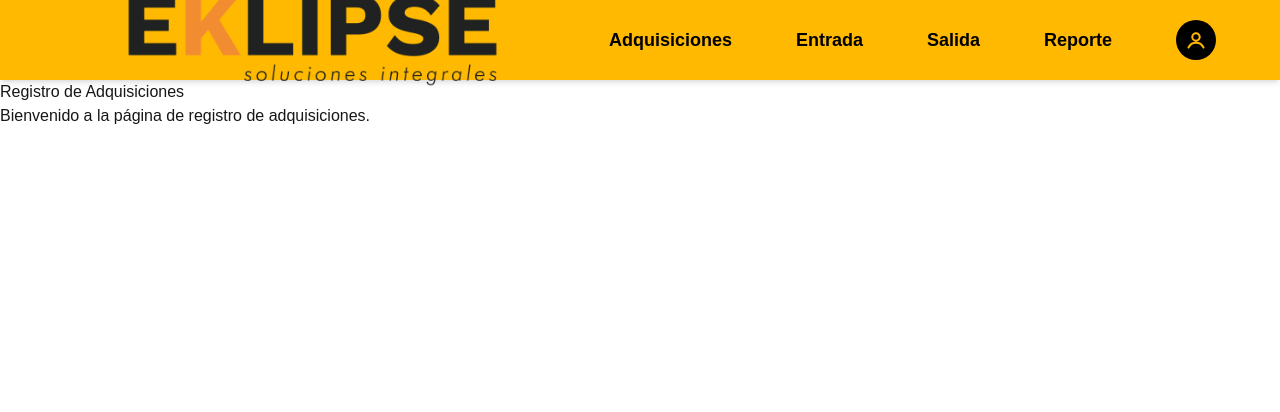
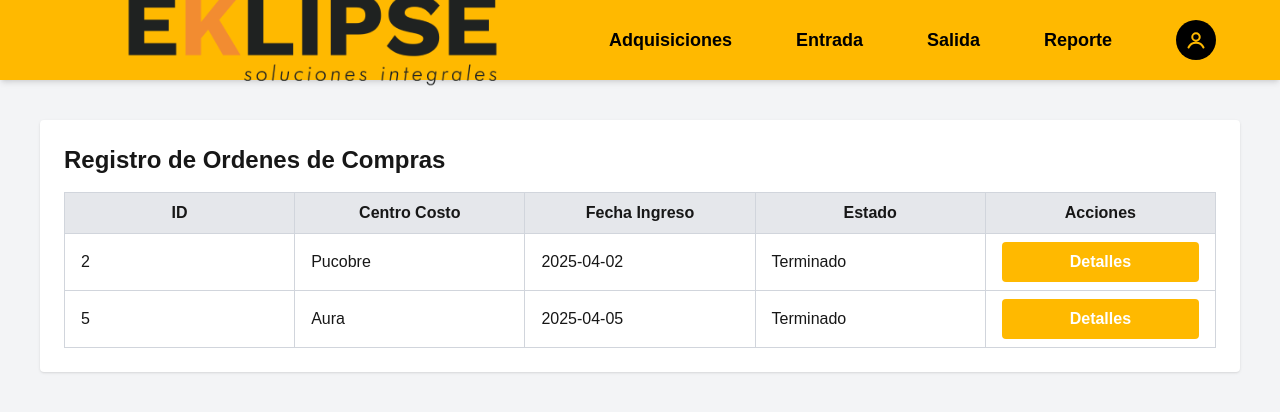
Before and after one commit to JoshirC/frontend-EKL, a Next.js app: page /adquisiciones/registro in a window 1280 px wide. Shown: the top 412 px of the page. Built offline with nearby package versions, Linux system fonts and the light colour scheme.

Commit message:
new: json y paginas de registro y acopio

```diff
--- /dev/null
+++ b/public/api/copiaProducto.json
@@ -0,0 +1,27 @@
+[
+  {
+    "CodigoProducto": "P001",
+    "cantidad": 100,
+    "etiqueta": "normal"
+  },
+  {
+    "CodigoProducto": "P002",
+    "cantidad": 50,
+    "etiqueta": "trazable"
+  },
+  {
+    "CodigoProducto": "P003",
+    "cantidad": 200,
+    "etiqueta": "normal"
+  },
+  {
+    "CodigoProducto": "P004",
+    "cantidad": 75,
+    "etiqueta": "trazable"
+  },
+  {
+    "CodigoProducto": "P005",
+    "cantidad": 120,
+    "etiqueta": "trazable"
+  }
+]
--- /dev/null
+++ b/public/api/detalleSalidaAcopio.json
@@ -0,0 +1,32 @@
+[
+  {
+    "idDetalleSalidaAcopio": 1,
+    "idAcopio": 1,
+    "FolioGuia": "FG-1001",
+    "ConceptoGuia": "Despacho a Sucursal Norte"
+  },
+  {
+    "idDetalleSalidaAcopio": 2,
+    "idAcopio": 2,
+    "FolioGuia": "FG-1002",
+    "ConceptoGuia": "Retiro para planta central"
+  },
+  {
+    "idDetalleSalidaAcopio": 3,
+    "idAcopio": 3,
+    "FolioGuia": "FG-1003",
+    "ConceptoGuia": "Entrega cliente especial"
+  },
+  {
+    "idDetalleSalidaAcopio": 4,
+    "idAcopio": 4,
+    "FolioGuia": "FG-1004",
+    "ConceptoGuia": "Transporte urgente"
+  },
+  {
+    "idDetalleSalidaAcopio": 5,
+    "idAcopio": 5,
+    "FolioGuia": "FG-1005",
+    "ConceptoGuia": "Transferencia entre centros"
+  }
+]
--- /dev/null
+++ b/public/api/ordenAcopio.json
@@ -0,0 +1,32 @@
+[
+  {
+    "idAcopio": 1,
+    "CentroCosto": "Pucobre",
+    "Fecha": "2025-04-01",
+    "Estado": "Pendiente"
+  },
+  {
+    "idAcopio": 2,
+    "CentroCosto": "Pucobre",
+    "Fecha": "2025-04-02",
+    "Estado": "Terminado"
+  },
+  {
+    "idAcopio": 3,
+    "CentroCosto": "Rio Blanco",
+    "Fecha": "2025-04-03",
+    "Estado": "Pendiente"
+  },
+  {
+    "idAcopio": 4,
+    "CentroCosto": "CNN",
+    "Fecha": "2025-04-04",
+    "Estado": "Pendiente"
+  },
+  {
+    "idAcopio": 5,
+    "CentroCosto": "Aura",
+    "Fecha": "2025-04-05",
+    "Estado": "Terminado"
+  }
+]
--- /dev/null
+++ b/public/api/usuario.json
@@ -0,0 +1,37 @@
+[
+  {
+    "Rut": "12345678-9",
+    "Nombre": "Juan Pérez",
+    "Correo": "juan@example.com",
+    "Contraseña": "1234",
+    "Rol": "Administrador"
+  },
+  {
+    "Rut": "87654321-0",
+    "Nombre": "María Soto",
+    "Correo": "maria@example.com",
+    "Contraseña": "abcd",
+    "Rol": "Usuario"
+  },
+  {
+    "Rut": "19283746-5",
+    "Nombre": "Luis Rojas",
+    "Correo": "luis@example.com",
+    "Contraseña": "qwerty",
+    "Rol": "Supervisor"
+  },
+  {
+    "Rut": "56473829-1",
+    "Nombre": "Camila Díaz",
+    "Correo": "camila@example.com",
+    "Contraseña": "pass123",
+    "Rol": "Usuario"
+  },
+  {
+    "Rut": "91827364-2",
+    "Nombre": "Pedro Gómez",
+    "Correo": "pedro@example.com",
+    "Contraseña": "admin2024",
+    "Rol": "Administrador"
+  }
+]
--- a/src/app/adquisiciones/acopio/page.tsx
+++ b/src/app/adquisiciones/acopio/page.tsx
@@ -1,14 +1,44 @@
 "use client";
-import React, { useState } from "react";
+import React, { useState, useEffect } from "react";
 import NuevaOrdenAcopio from "@/components/adquisiciones/nuevaOrdenAcopio";
+
+type OrdenAcopio = {
+  idAcopio: number;
+  CentroCosto: string;
+  Fecha: string;
+  Estado: string;
+};
+
 const AcopioPage: React.FC = () => {
   const [modalNuevaOrdenAcopio, setModalNuevaOrdenAcopio] = useState(false);
+  const [ordenes, setOrdenes] = useState<OrdenAcopio[]>([]);
+
   const abrirModalNuevaOrdenAcopio = () => {
-    setModalNuevaOrdenAcopio(!modalNuevaOrdenAcopio);
+    setModalNuevaOrdenAcopio(true);
   };
+
   const cerrarModalNuevaOrdenAcopio = () => {
-    setModalNuevaOrdenAcopio(!modalNuevaOrdenAcopio);
+    setModalNuevaOrdenAcopio(false);
   };
+
+  useEffect(() => {
+    const fetchOrdenes = async () => {
+      try {
+        const response = await fetch("/api/ordenAcopio.json");
+        const data = await response.json();
+        // El backend debe traerme ya filtrado este dato.
+        const ordenesPendientes = data.filter(
+          (orden: OrdenAcopio) => orden.Estado === "Pendiente"
+        );
+        setOrdenes(ordenesPendientes);
+      } catch (error) {
+        console.error("Error al cargar el JSON:", error);
+      }
+    };
+
+    fetchOrdenes();
+  }, []);
+
   return (
     <div className="p-10">
       <NuevaOrdenAcopio
@@ -21,9 +51,7 @@ const AcopioPage: React.FC = () => {
           <div className="text-2xl font-semibold">Lista de Acopio</div>
           <button
             className="bg-amber-400 text-white font-semibold p-4 rounded hover:bg-amber-500 transition duration-300"
-            onClick={() => {
-              abrirModalNuevaOrdenAcopio();
-            }}
+            onClick={abrirModalNuevaOrdenAcopio}
           >
             Nueva Orden de Acopio
           </button>
@@ -31,36 +59,45 @@ const AcopioPage: React.FC = () => {
         <table className="table-fixed w-full border-collapse border border-gray-200 mt-2">
           <thead className="bg-gray-200">
             <tr>
-              <th className="border border-gray-300 p-2 text-left">ID</th>
-              <th className="border border-gray-300 p-2 text-left">
-                Centro Costo
-              </th>
-              <th className="border border-gray-300 p-2 text-left">
+              <th className="border border-gray-300 px-4 py-2 ">ID</th>
+              <th className="border border-gray-300 px-4 py-2">Centro Costo</th>
+              <th className="border border-gray-300 px-4 py-2">
                 Fecha Ingreso
               </th>
-              <th className="border border-gray-300 p-2 text-left">Estado</th>
-              <th className="border border-gray-300 p-2 text-left">Acciones</th>
+              <th className="border border-gray-300 px-4 py-2">Estado</th>
+              <th className="border border-gray-300 px-4 py-2">Acciones</th>
             </tr>
           </thead>
-          {/* Hacer un Map de las listas con estado Pendiente */}
           <tbody>
-            <tr className="hover:bg-gray-100">
-              <td className="border border-gray-300 p-2">1</td>
-              <td className="border border-gray-300 p-2">Centro 1</td>
-              <td className="border border-gray-300 p-2">2023-10-01</td>
-              <td className="border border-gray-300 p-2">Pendiente</td>
-              <td className="p-2 flex justify-center">
-                <button className="bg-amber-400 text-white font-semibold px-4 py-2 rounded hover:bg-amber-500 transition duration-300">
+            {ordenes.map((orden) => (
+              <tr key={orden.idAcopio}>
+                <td className="border border-gray-300 px-4 py-2">
+                  {orden.idAcopio}
+                </td>
+                <td className="border border-gray-300 px-4 py-2">
+                  {orden.CentroCosto}
+                </td>
+                <td className="border border-gray-300 px-4 py-2">
+                  {orden.Fecha}
+                </td>
+                <td className="border border-gray-300 px-4 py-2">
+                  {orden.Estado}
+                </td>
+                <td className="border border-gray-300 px-4 py-2">
+                  <div className="flex justify-center space-x-4">
+                    <button className="bg-orange-400 text-white font-semibold px-4 py-2 rounded hover:bg-orange-600 transition duration-300">
                       Editar
                     </button>
-                <button className="bg-red-500 text-white font-semibold px-4 py-2 rounded hover:bg-red-600 transition duration-300 ml-2">
+                    <button className="bg-amber-700 text-white font-semibold px-4 py-2 rounded hover:bg-amber-800 transition duration-300">
                       Eliminar
                     </button>
-                <button className="bg-blue-500 text-white font-semibold px-4 py-2 rounded hover:bg-blue-600 transition duration-300 ml-2">
+                    <button className="bg-amber-400 text-white font-semibold px-4 py-2 rounded hover:bg-amber-500 transition duration-300">
                       Confirmar
                     </button>
+                  </div>
                 </td>
               </tr>
+            ))}
           </tbody>
         </table>
       </div>
--- a/src/app/adquisiciones/registro/page.tsx
+++ b/src/app/adquisiciones/registro/page.tsx
@@ -1,10 +1,76 @@
-import React from "react";
+"use client";
+import React, { useState, useEffect } from "react";
 
+type OrdenAcopio = {
+  idAcopio: number;
+  CentroCosto: string;
+  Fecha: string;
+  Estado: string;
+};
 const RegistroPage: React.FC = () => {
+  const [ordenes, setOrdenes] = useState<OrdenAcopio[]>([]);
+  useEffect(() => {
+    const fetchOrdenes = async () => {
+      try {
+        const response = await fetch("/api/ordenAcopio.json");
+        const data = await response.json();
+        // El backend debe traerme ya filtrado este dato.
+        const ordenesPendientes = data.filter(
+          (orden: OrdenAcopio) => orden.Estado === "Terminado"
+        );
+        setOrdenes(ordenesPendientes);
+      } catch (error) {
+        console.error("Error al cargar el JSON:", error);
+      }
+    };
+
+    fetchOrdenes();
+  }, []);
   return (
-    <div>
-      <h1>Registro de Adquisiciones</h1>
-      <p>Bienvenido a la página de registro de adquisiciones.</p>
+    <div className="p-10">
+      <div className="bg-white p-6 rounded shadow">
+        <div className="flex justify-between items-center mb-4">
+          <div className="text-2xl font-semibold">
+            Registro de Ordenes de Compras
+          </div>
+        </div>
+        <table className="table-fixed w-full border-collapse border border-gray-200 mt-2">
+          <thead className="bg-gray-200">
+            <tr>
+              <th className="border border-gray-300 px-4 py-2">ID</th>
+              <th className="border border-gray-300 px-4 py-2">Centro Costo</th>
+              <th className="border border-gray-300 px-4 py-2">
+                Fecha Ingreso
+              </th>
+              <th className="border border-gray-300 px-4 py-2">Estado</th>
+              <th className="border border-gray-300 px-4 py-2">Acciones</th>
+            </tr>
+          </thead>
+          <tbody>
+            {ordenes.map((orden) => (
+              <tr key={orden.idAcopio}>
+                <td className="border border-gray-300 px-4 py-2">
+                  {orden.idAcopio}
+                </td>
+                <td className="border border-gray-300 px-4 py-2">
+                  {orden.CentroCosto}
+                </td>
+                <td className="border border-gray-300 px-4 py-2">
+                  {orden.Fecha}
+                </td>
+                <td className="border border-gray-300 px-4 py-2">
+                  {orden.Estado}
+                </td>
+                <td className="border border-gray-300 px-4 py-2">
+                  <button className="bg-amber-400 text-white font-semibold px-4 py-2 w-full rounded hover:bg-amber-500 transition duration-300">
+                    Detalles
+                  </button>
+                </td>
+              </tr>
+            ))}
+          </tbody>
+        </table>
+      </div>
     </div>
   );
 };
--- a/src/app/globals.css
+++ b/src/app/globals.css
@@ -13,7 +13,7 @@
 }
 
 body {
-  background: var(--background);
-  color: var(--foreground);
+  background: oklch(96.7% 0.003 264.542);
+  color:  var(--foreground);
   font-family: Arial, Helvetica, sans-serif;
 }
--- a/src/app/page.tsx
+++ b/src/app/page.tsx
@@ -1,6 +1,6 @@
 export default function Home() {
   return (
-    <div className="grid gap-8  bg-gray-100 font-[family-name:var(--font-geist-sans)]">
+    <div className="grid gap-8 bg-gray-100 font-[family-name:var(--font-geist-sans)]">
       {/* Info Home */}
       <div className="flex justify-center items-center py-12">
         <h1 className="text-2xl font-bold">Welcome to the EKLIPSE HOME!</h1>
```
Also changed, not shown: public/api/detalleOrdenAcopio.json (added, +72 -0 lines). Lines whose indentation alone changed are shown as unchanged.
